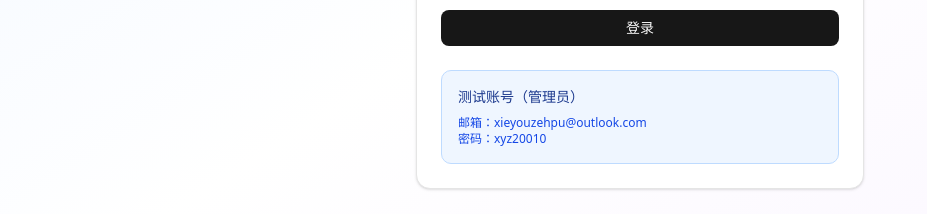
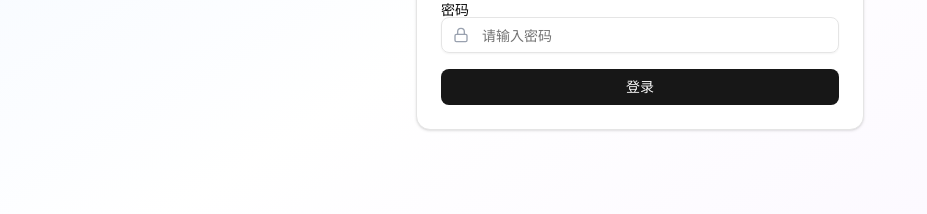
Before and after one commit to xieyz1980/math-learning-website, a Next.js app: page /auth in a window 1280 px wide. Shown: the part 481-695 px from the top of the page, without its empty margins (0-927 px from the left). Built offline with nearby package versions, Linux system fonts and the light colour scheme.

Commit message:
refactor: 隐藏登录页面的管理员测试账号信息

```diff
--- a/src/app/auth/page.tsx
+++ b/src/app/auth/page.tsx
@@ -204,19 +204,6 @@ export default function AuthPage() {
                     )}
                   </Button>
                 </form>
-
-                {/* 测试账号提示 */}
-                <div className="mt-6 p-4 bg-blue-50 dark:bg-blue-950 border border-blue-200 dark:border-blue-800 rounded-lg">
-                  <p className="text-sm font-medium text-blue-900 dark:text-blue-100 mb-2">
-                    测试账号（管理员）
-                  </p>
-                  <p className="text-xs text-blue-700 dark:text-blue-300">
-                    邮箱：xieyouzehpu@outlook.com
-                  </p>
-                  <p className="text-xs text-blue-700 dark:text-blue-300">
-                    密码：xyz20010
-                  </p>
-                </div>
               </TabsContent>
 
               {/* 注册表单 */}
```
